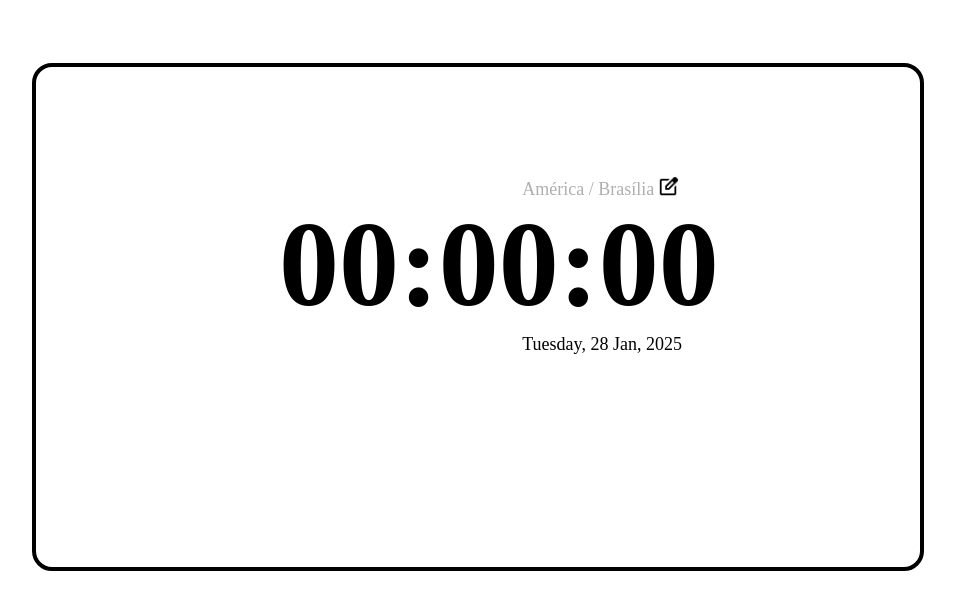
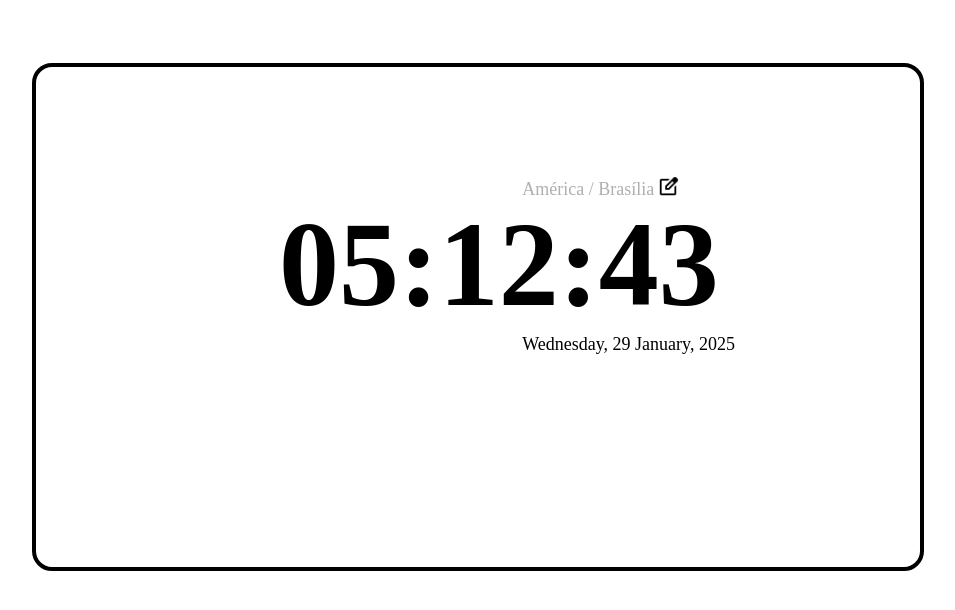
Before and after one commit to Otavinhopx/3-World_Clock_NPM_packages, a plain HTML site: page index.html in a window 1280 px wide. Shown: the whole page, without its empty margins (166-1121 px from the left). Drawn offline with nearby package versions, Linux system fonts and the light colour scheme.

Commit message:
Adicionando o package Dayjs e função de relógio

```diff
--- a/index.html
+++ b/index.html
@@ -13,8 +13,10 @@
         <p class="card_header_location">América / Brasília</p>
         <button class="card_header_button"><img src="assets/icon.png" alt="edit" class="card_header_edit"></button>
     </div>
-    <h2 class="card_time">00:00:00</h2>
-    <p class="card_date">Tuesday, 28 Jan, 2025</p>
+    <h2 class="card_time" id="dateHour"></h2>
+    <p class="card_date" id="dateDay"></p>
 </section>
+<script src="https://cdn.jsdelivr.net/npm/dayjs@1/dayjs.min.js"></script>
+<script src="/script.js"></script>
 </body>
 </html>
--- a/script.js
+++ b/script.js
@@ -0,0 +1,15 @@
+const dateDay = document.getElementById("dateDay")
+
+
+
+const date = dayjs().format('dddd, DD MMMM, YYYY')
+
+function updateClock(){
+    const hour = dayjs().format('hh:mm:ss')
+    document.getElementById("dateHour").textContent = hour;
+}
+
+
+setInterval(updateClock, 1000);
+updateClock();
+dateDay.innerHTML += date
```
